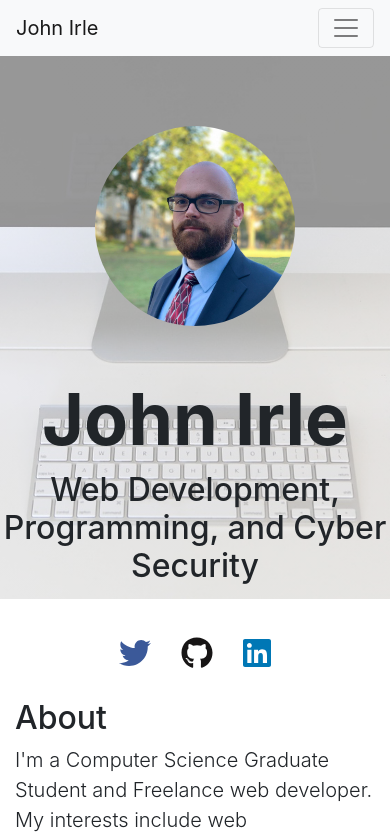
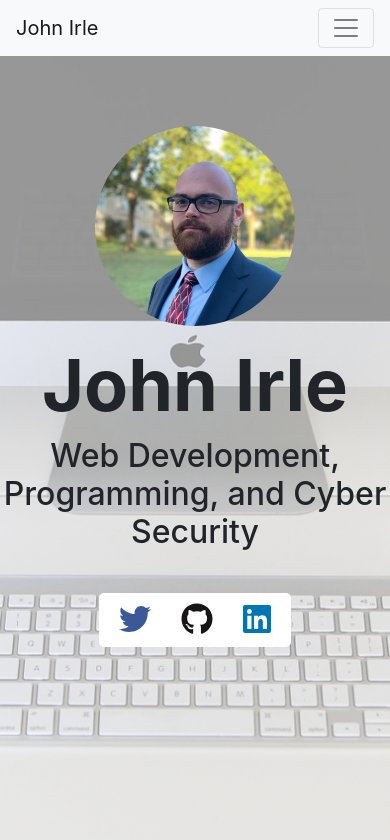
Before and after one commit to JohnIrle/Portfolio, a React (Create React App) app: page / in a window 390 px wide. Shown: the top 840 px of the page. Built offline with nearby package versions, Linux system fonts and the light colour scheme.

Commit message:
Add media query.

```diff
--- a/src/App.css
+++ b/src/App.css
@@ -8,22 +8,24 @@ body {
             rgba(255, 255, 255, 0.5)
         ),
         url(./resources/img/home.jpg) no-repeat center center fixed;
-    position: relative;
-    height: 100vh;
-    width: 100vw;
+    height: 60vh;
     -webkit-background-size: cover;
     -moz-background-size: cover;
     -o-background-size: cover;
     background-size: cover;
-    height: 70vh;
-    width: 100vw;
+}
+
+@media (max-width: 600px) {
+    #home {
+        height: 100vh;
+    }
 }
 
 .profile-image {
     width: 200px;
     height: auto;
     border-radius: 50%;
-    margin-bottom: 50px;
+    margin-bottom: 1rem;
     -webkit-border-radius: 50%;
     -moz-border-radius: 50%;
     border-radius: 50%;
```
